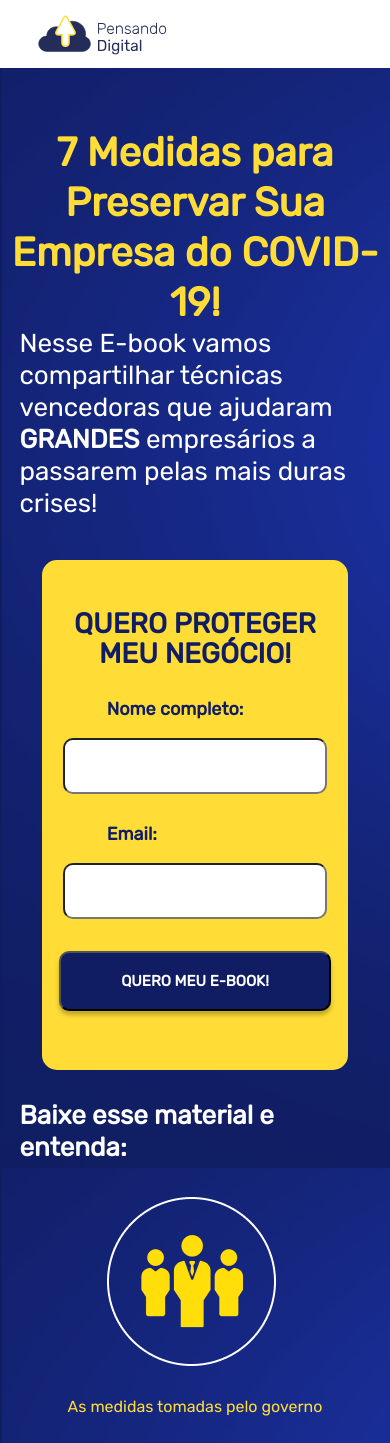
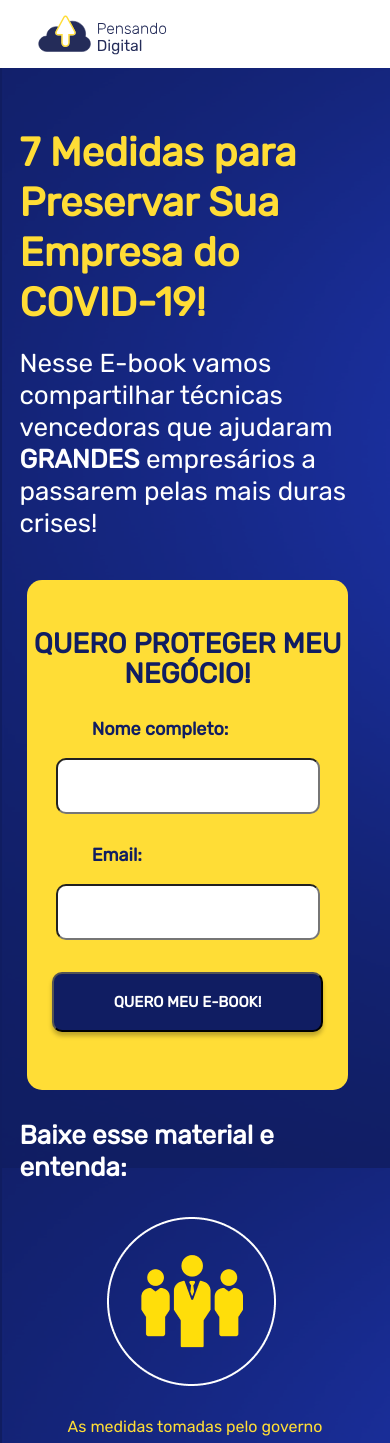
Before and after one commit to glaubermag/ebook-landing-page, a React (Create React App) app: page / in a window 390 px wide. Shown: the top 1443 px of the page. Built offline with nearby package versions, Linux system fonts and the light colour scheme.

Commit message:
Update style.css

```diff
--- a/src/components/style.css
+++ b/src/components/style.css
@@ -189,8 +189,7 @@ margin-right: 15%;
     .rodape {
         text-align: right;
         margin-right: 0;
-        margin-top: 0.5%;
-        margin-bottom: 0.5%;
+
     }
 
     form {
@@ -198,7 +197,7 @@ margin-right: 15%;
     }
     .retangulo {
     margin-top: 20px;
-    margin-left: 30px;
+    margin-left: 15px;
     margin-right: 30px;
     justify-content: center;
     height: 480px;
@@ -212,10 +211,13 @@ margin-right: 15%;
         line-height: 50px;
         color: #FFDD36;
         margin: auto;
+        text-align: left;
         margin-top: 60px;
-        margin-bottom: 80px;
-        width: 380px;
+        margin-bottom: 100px;
+        width: 360px;
         height: 3em;
+        margin-left: 5%;
+        margin-right: 2%;
         }
 
         .paragrafo {
```
